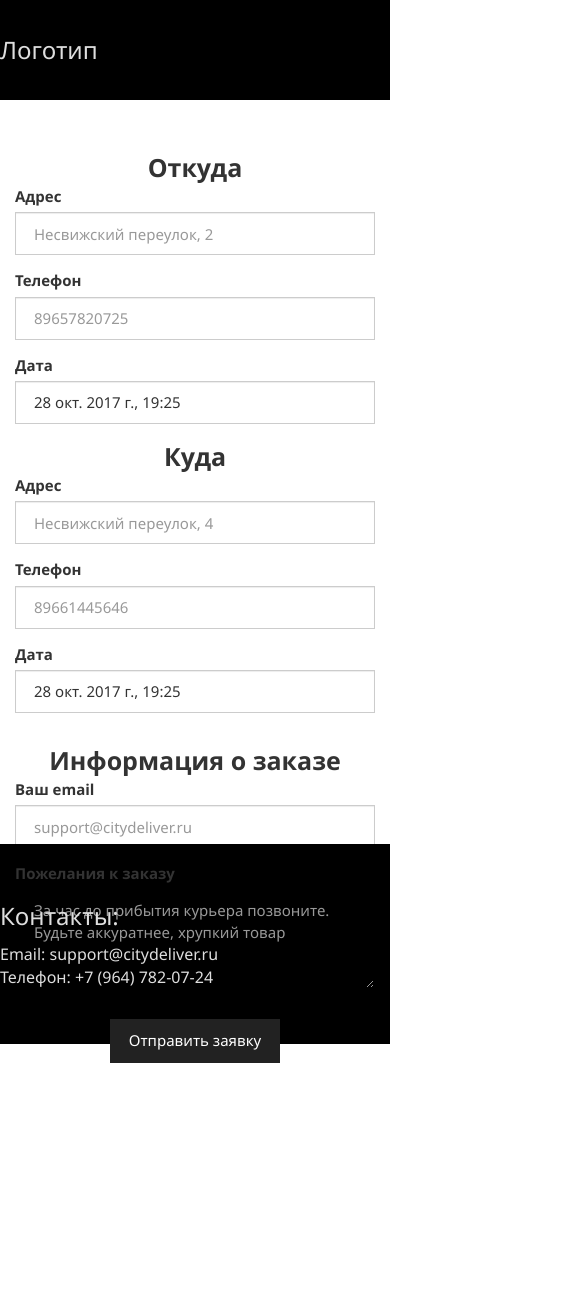
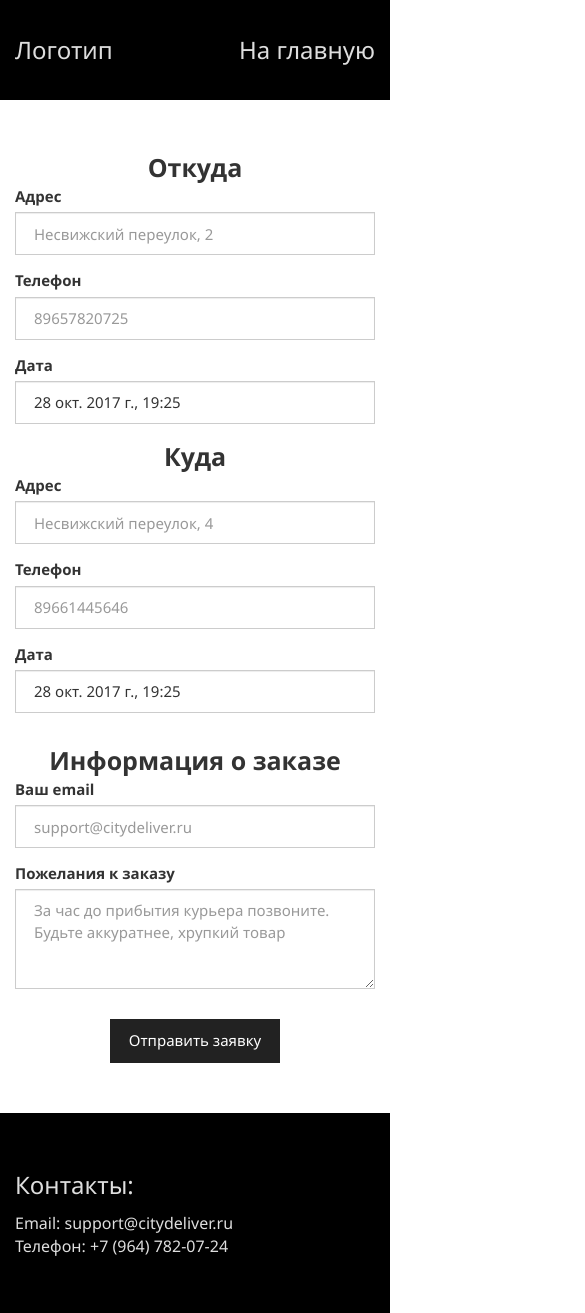
Before and after one commit to dmitrsavk/city-del, a React (Create React App) app: page /order in a window 390 px wide. Shown: the top 1313 px of the page, 585 px wide, since content can reach past the window. Before the commit the page ends 1063 px from the top, so only its background shows below. Built offline with nearby package versions, Linux system fonts and the light colour scheme.

Commit message:
add adaptive

```diff
--- a/src/components/Footer/Footer.css
+++ b/src/components/Footer/Footer.css
@@ -2,6 +2,8 @@
 	width: 1200px;
 	margin: 0 auto;
 	height: 100%;
+
+	padding: 0 15px;
 
 	display: flex;
 	flex-direction: row;
@@ -20,3 +22,10 @@
 	font-size: 16px;
 	font-weight: 400px;
 }
+
+
+@media screen and (max-width: 1200px) {
+	.footer {
+		width: 100%;
+	}
+}
--- a/src/components/Header/Header.css
+++ b/src/components/Header/Header.css
@@ -2,6 +2,8 @@
 	width: 1200px;
 	margin: 0 auto;
 	height: 100%;
+
+	padding: 0 15px;
 
 	display: flex;
 	flex-direction: row;
@@ -29,3 +31,9 @@
 	text-decoration: none;
 	color: #fff;
 }
+
+@media screen and (max-width: 1200px) {
+	.header {
+		width: 100%;
+	}
+}
--- a/src/components/MainPage/SectionOrder/SectionOrder.css
+++ b/src/components/MainPage/SectionOrder/SectionOrder.css
@@ -1,6 +1,6 @@
 .section-order {
 	padding: 50px 0;
-	height: calc(100vh - 100px);
+	min-height: calc(100vh - 100px);
 }
 
 .section-order__content {
```
